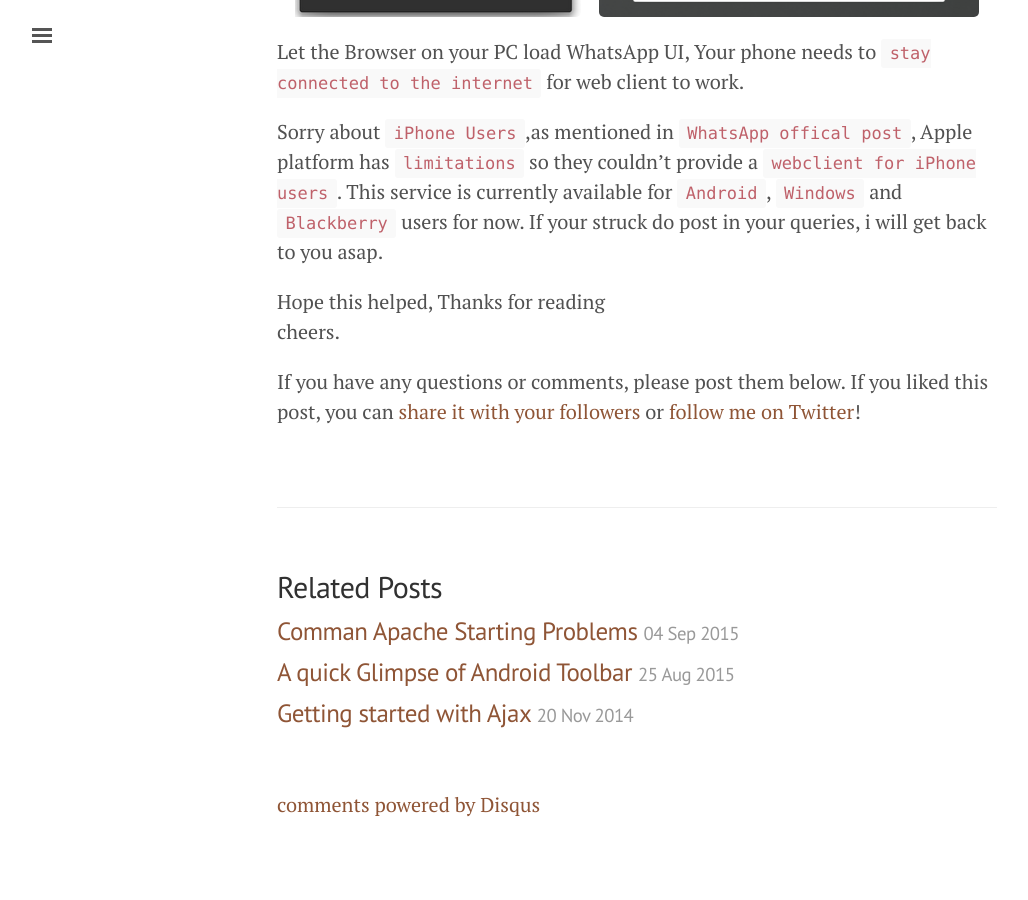
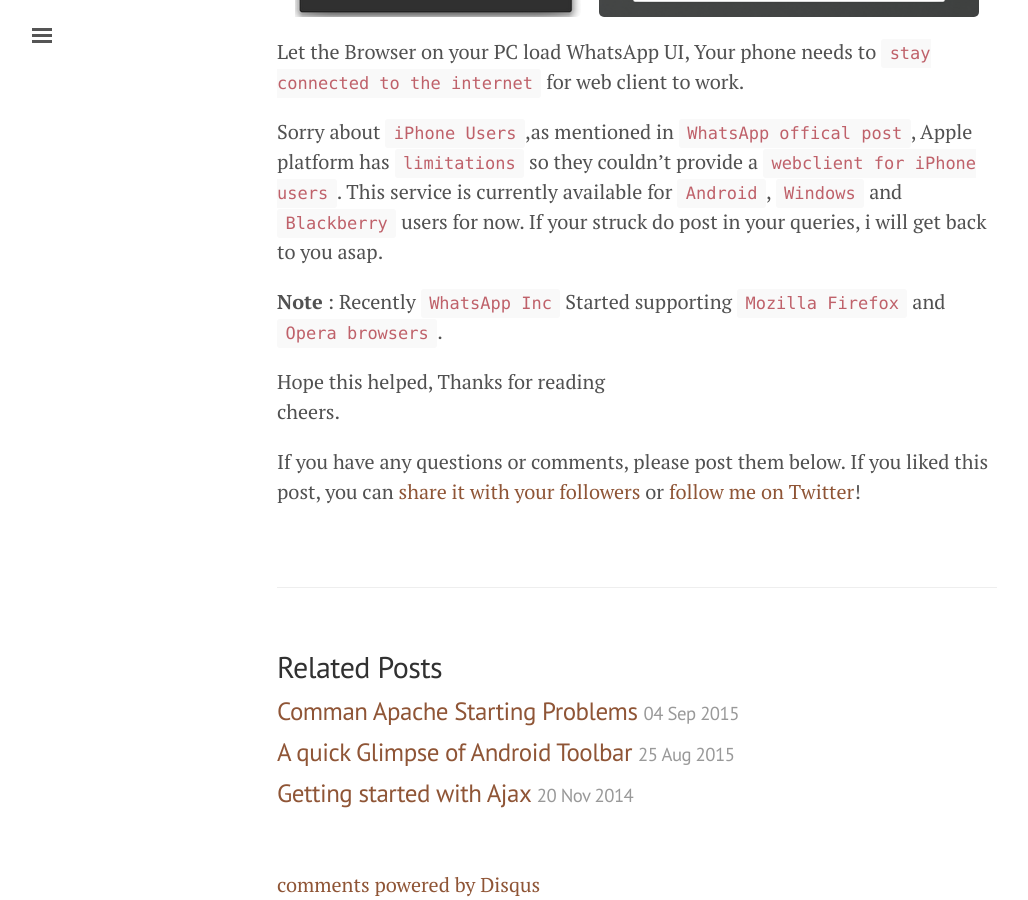
Before and after one commit to subramanyammolleti/subramanyammolleti.github.io, a Jekyll site: the page built from _posts/2015-01-23-access-whatsapp-in-web-browser.md, in a window 1280 px wide and 900 px high, scrolled down 1089 px. Shown: the whole window, without its empty margins (3-1031 px from the left). Built offline with Jekyll 4.4.1, drawn with Linux system fonts in a browser that asks for light colours; comment, search, counter and statistics services are not loaded; before the commit the page ends 1909 px from its top, so only the background shows below that.

Commit message:
Update 2015-01-23-access-whatsapp-in-web-browser.md
Browser Update

```diff
--- a/_posts/2015-01-23-access-whatsapp-in-web-browser.md
+++ b/_posts/2015-01-23-access-whatsapp-in-web-browser.md
@@ -22,6 +22,8 @@
 
 Sorry about `iPhone Users`,as mentioned in `WhatsApp offical post`, Apple platform has `limitations` so they couldn't provide a `webclient for iPhone users`. This service is currently available for `Android`, `Windows` and `Blackberry` users for now. If your struck do post in your queries, i will get back to you asap.
 
+<b>Note</b> : Recently `WhatsApp Inc` Started supporting `Mozilla Firefox` and `Opera browsers`.
+
 Hope this helped, Thanks for reading <br>
 cheers.
 
```
